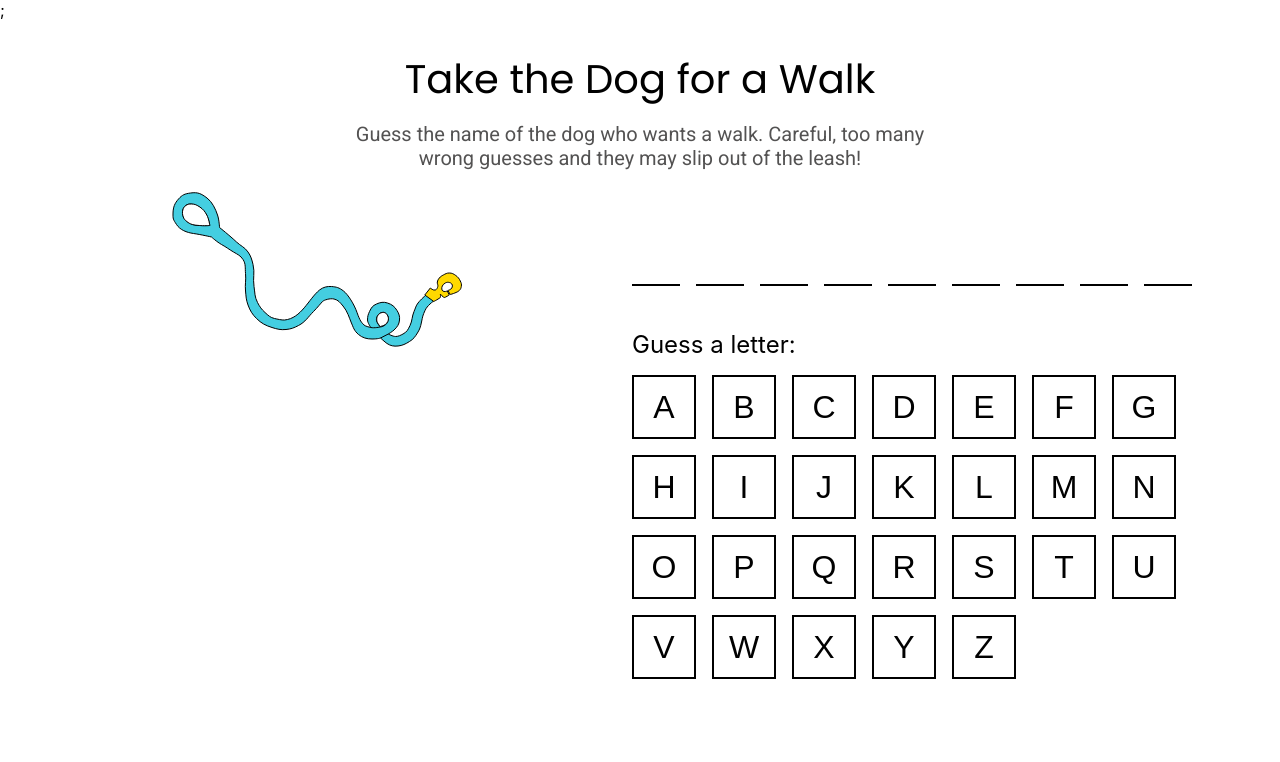
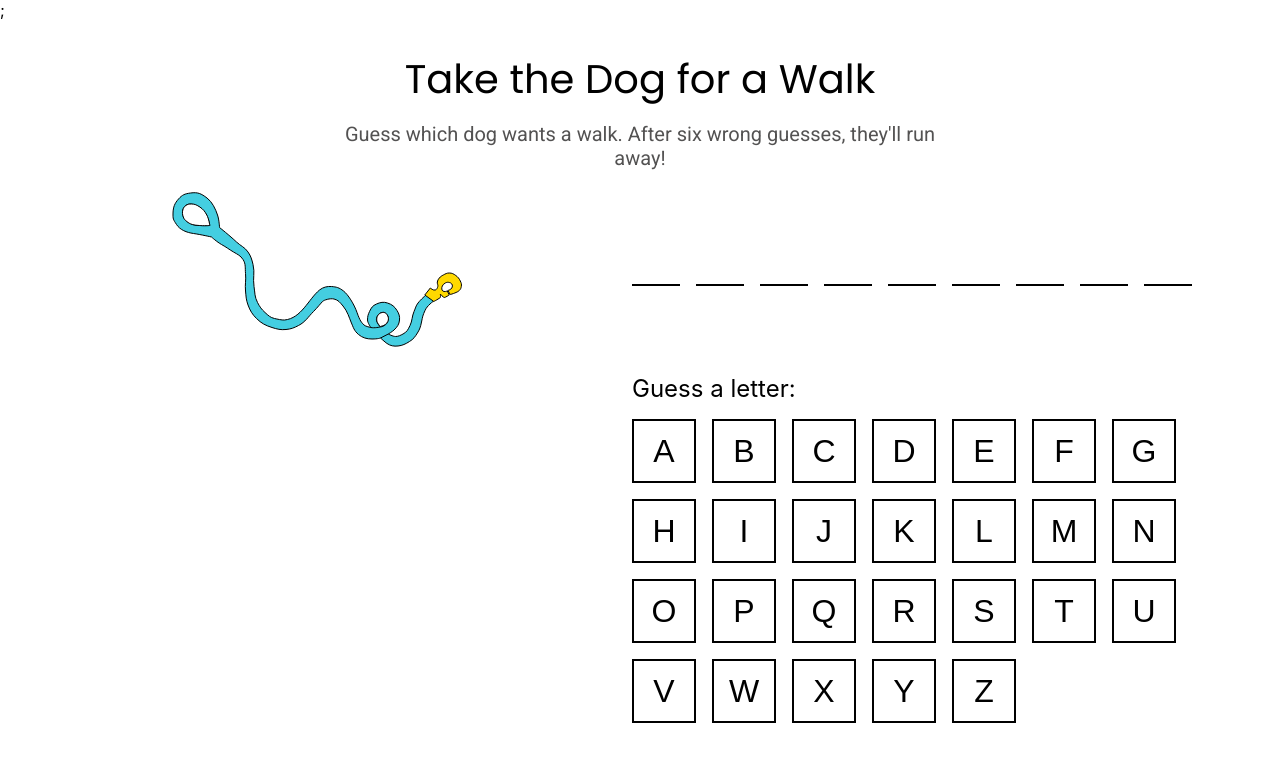
Before and after one commit to chalupnj/dog-game, a React (Create React App) app: page / in a window 1280 px wide. Both pictures are taken after a click on the button "PLAY". Shown: the top 762 px of the page. Built offline with nearby package versions, Linux system fonts and the light colour scheme.

Commit message:
Added spacer and shortened subtitle

```diff
--- a/src/Gameplay.tsx
+++ b/src/Gameplay.tsx
@@ -126,6 +126,18 @@ const Space = styled.div`
   }
 `;
 
+const Spacer = styled.div`
+  height: 44px;
+
+  @media (max-width: 768px) {
+    height: 39px;
+  }
+
+  @media (max-width: 576px) {
+    height: 37px;
+  }
+`;
+
 const FeedbackMessage = styled.div<{ correct: boolean }>`
   color: ${({ correct }) => (correct ? "green" : "red")};
   font-size: 24px;
@@ -249,8 +261,7 @@ const Gameplay = ({
     <>
       <Title>Take the Dog for a Walk</Title>
       <Subtitle>
-        Guess the name of the dog who wants a walk. Careful, too many wrong
-        guesses and they may slip out of the leash!
+        Guess which dog wants a walk. After six wrong guesses, they'll run away!
       </Subtitle>
       <Subcontainer>
         <ImageRevealContainer>
@@ -269,11 +280,13 @@ const Gameplay = ({
               <Space key={`${letter}-${index}`}>{show && letter}</Space>
             ))}
           </AnswerSpaces>
-          {guesses.length > 0 && (
+          {guesses.length > 0 ? (
             <FeedbackMessage correct={correctGuess}>
               {guesses[guesses.length - 1].toUpperCase()} is{" "}
               {correctGuess ? "CORRECT!" : "INCORRECT!"}
             </FeedbackMessage>
+          ) : (
+            <Spacer />
           )}
           <AlphabetHeader>Guess a letter:</AlphabetHeader>
           <AlphabetContainer>
--- a/src/dogs.ts
+++ b/src/dogs.ts
@@ -14,6 +14,7 @@ const findDogImage = (name: string) =>
   })!?.default;
 
 export const dogs = [
+  // max character limit = 13
   {
     image: findDogImage("dog-photo-1"),
     name: "garbanzo",
@@ -108,7 +109,7 @@ export const dogs = [
   },
   {
     image: findDogImage("dog-photo-24"),
-    name: "macklin hashbrown",
+    name: "macklin",
   },
   {
     image: findDogImage("dog-photo-25"),
```
